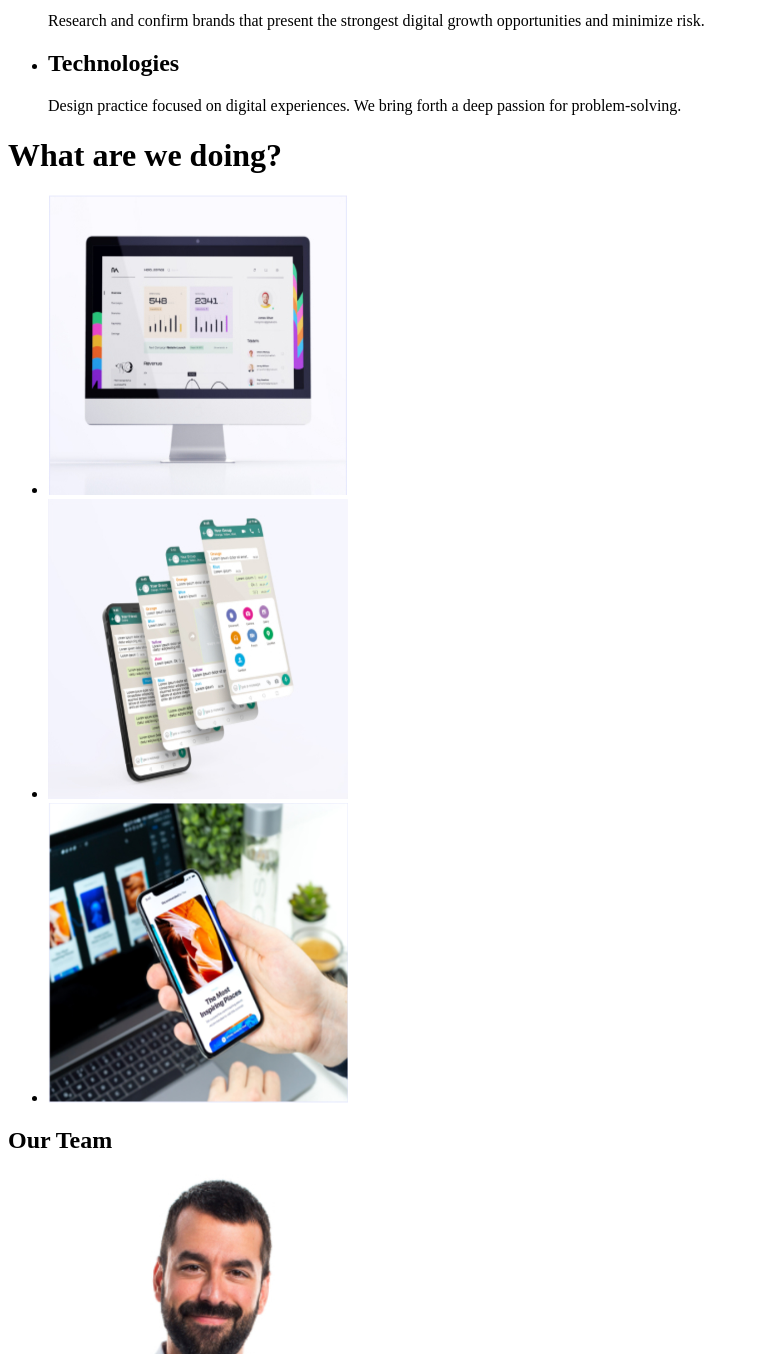
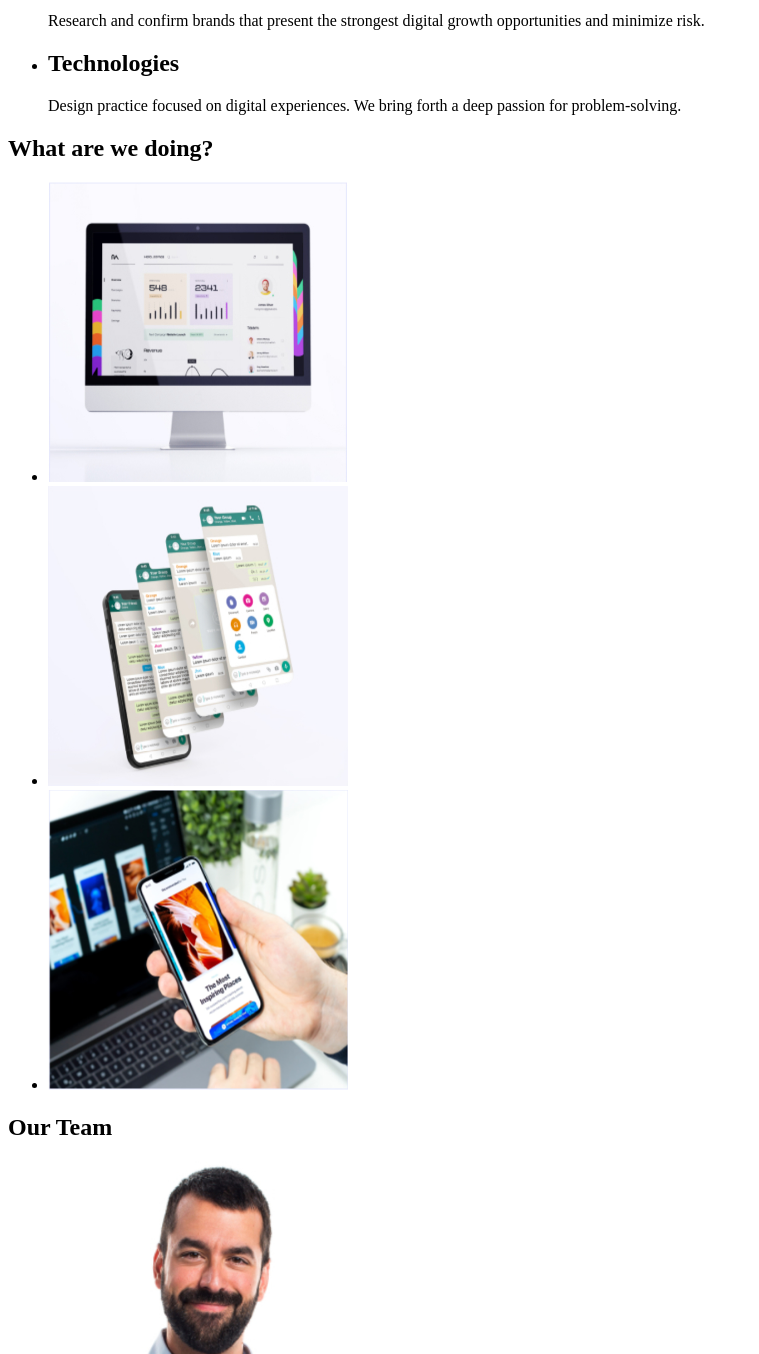
Before and after one commit to Francis06131221/goit-markup-hw-01, a plain HTML site: page index.html in a window 1280 px wide. Shown: the part 460-1814 px from the top of the page, without its empty margins (0-759 px from the left). Drawn offline with Linux system fonts and the light colour scheme.

Commit message:
09/05 rev1
1. You only need one h1 tag (there's only one h1 on every page).
2. Each section (after the article) needs h2 as headings instead of h1
3. Remove the unnecessary </section> closing tag in line 60 of your HTML.

```diff
--- a/index.html
+++ b/index.html
@@ -57,8 +57,7 @@
                 </p>
             </ul>
         </article>
-        <section></section>
-        <h1>What are we doing?</h1>
+        <h2>What are we doing?</h2>
         <ul>
             <li>
                 <a href=""><img src="Images/Pic1.jpg" alt="Interactive Dashboard" width="300px" height="300px"></a>
@@ -72,7 +71,7 @@
         </ul>
         </section>
         <section>
-            <h1>Our Team</h1>
+            <h2>Our Team</h2>
             <ul>
                 <li>
                     <a href=""><img src="Images/Mark G.jpg" alt="Mark G. Error" width="300px" height="300px"></a>
```
